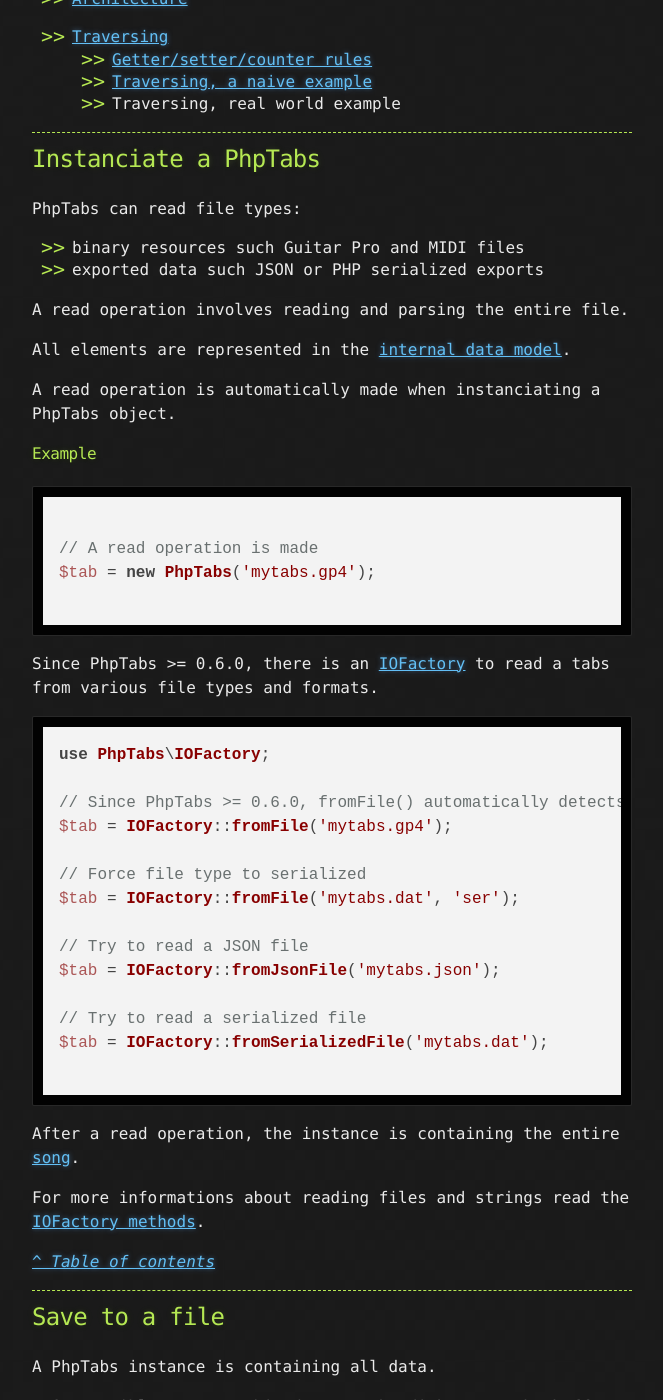
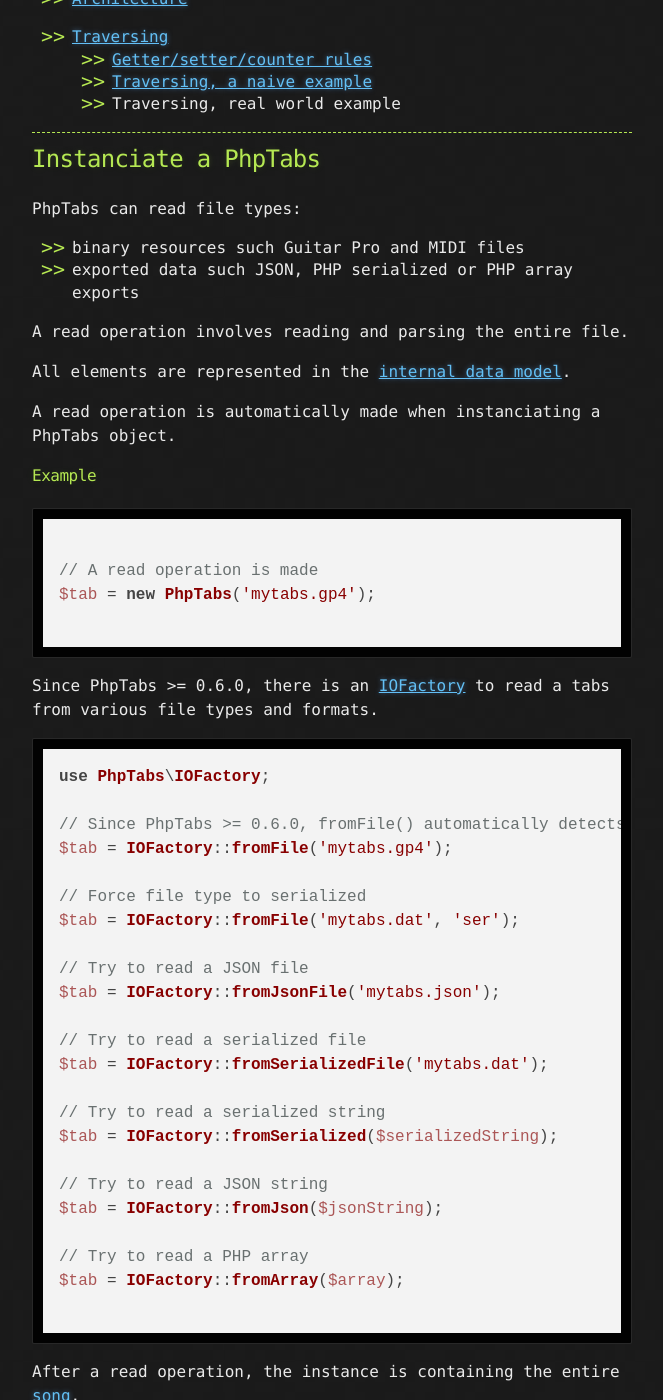
Before and after one commit to stdtabs/stdtabs.github.io, a Jekyll site: the page built from docs/basics.md, in a window 1280 px wide and 1400 px high, scrolled down 767 px. Shown: the whole window, without its empty margins (308-971 px from the left). Built offline with Jekyll 4.4.1, drawn with Linux system fonts in a browser that asks for light colours; nearby versions of some CDN libraries.

Commit message:
Add examples for new IOFactory methods

````diff
--- a/docs/basics.md
+++ b/docs/basics.md
@@ -40,7 +40,7 @@
 PhpTabs can read file types:
 
 - binary resources such Guitar Pro and MIDI files
-- exported data such JSON or PHP serialized exports
+- exported data such JSON, PHP serialized or PHP array exports
 
 A read operation involves reading and parsing the entire file.
 
@@ -75,6 +75,15 @@
 
 // Try to read a serialized file
 $tab = IOFactory::fromSerializedFile('mytabs.dat');
+
+// Try to read a serialized string
+$tab = IOFactory::fromSerialized($serializedString);
+
+// Try to read a JSON string
+$tab = IOFactory::fromJson($jsonString);
+
+// Try to read a PHP array
+$tab = IOFactory::fromArray($array);
 
 ```
 
````
